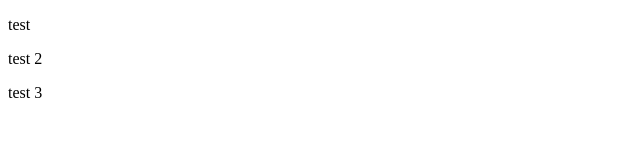
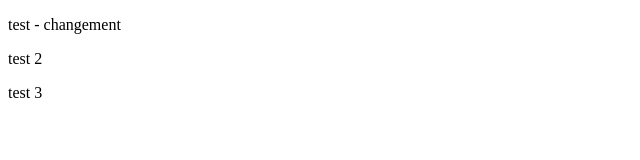
Before and after one commit to DavyFlop/atelier-git, a plain HTML site: page index.html in a window 1280 px wide. Shown: the whole page, without its empty margins (0-640 px from the left). Drawn offline with Linux system fonts and the light colour scheme.

Commit message:
changement D

```diff
--- a/index.html
+++ b/index.html
@@ -6,7 +6,7 @@
     <title>Document</title>
 </head>
 <body>
-    <p>test</p>
+    <p>test - changement</p>
     <p>test 2</p>
     <p>test 3</p>
 </body>
```
